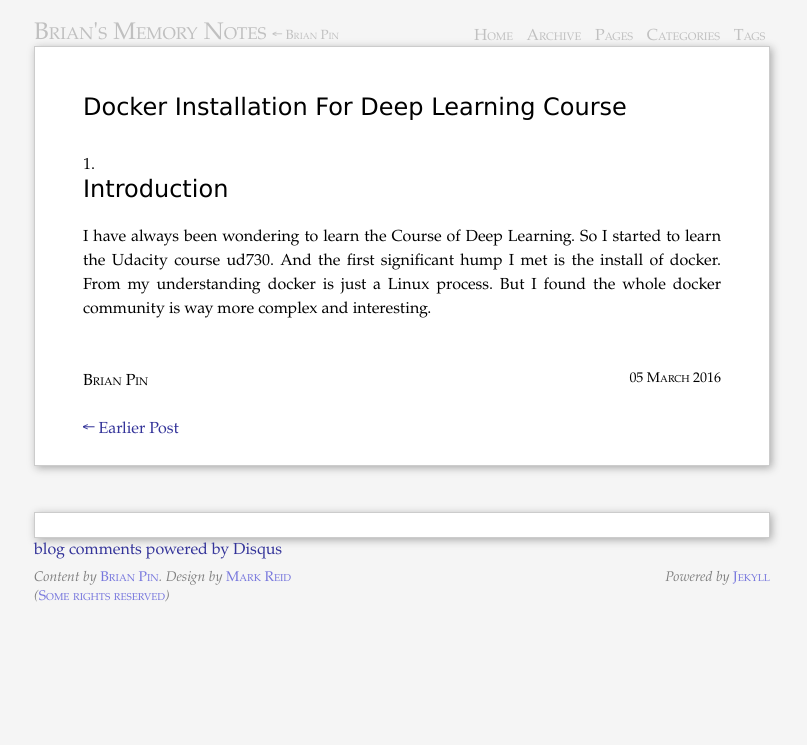
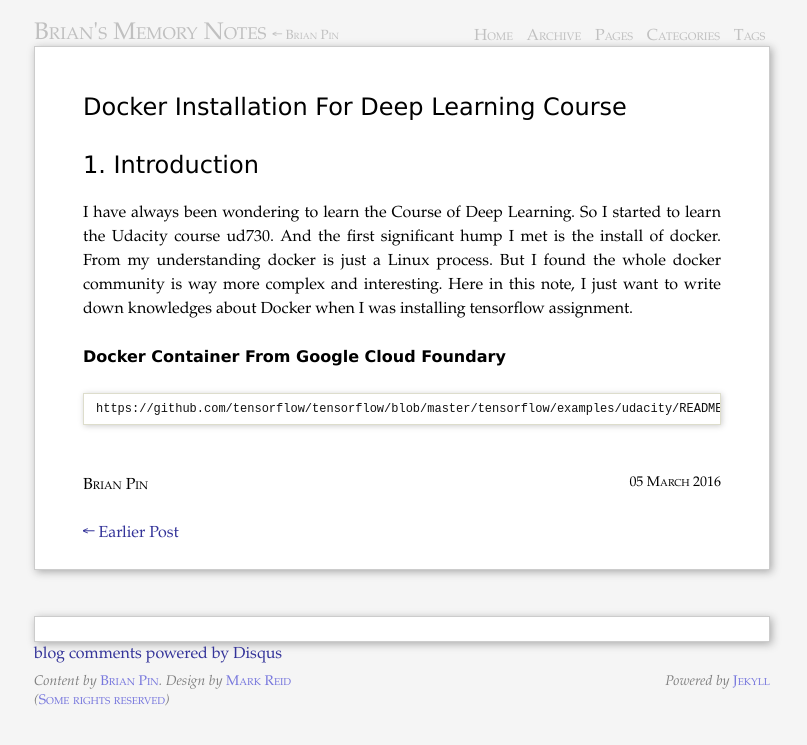
Before and after one commit to BrianPin/brianpin.github.io, a Jekyll site: the page built from _posts/2016-03-05-docker-note-for-udacity-deep-learning-course.markdown, in a window 1280 px wide. Shown: the top 745 px of the page, without its empty margins (238-1045 px from the left). Built offline with Jekyll 4.4.1, drawn with Linux system fonts in a browser that asks for light colours; Markdown is read by kramdown in place of the engine named in the settings; comment, search, counter and statistics services are not loaded.

Commit message:
Change of Docker introduction

````diff
--- a/_posts/2016-03-05-docker-note-for-udacity-deep-learning-course.markdown
+++ b/_posts/2016-03-05-docker-note-for-udacity-deep-learning-course.markdown
@@ -3,9 +3,15 @@ layout: post
 comments: true
 title: Docker Installation For Deep Learning Course
 ---
-1. Introduction
-===============
+# 1. Introduction
 I have always been wondering to learn the Course of Deep Learning. So I started
 to learn the Udacity course ud730. And the first significant hump I met is the
 install of docker. From my understanding docker is just a Linux process. But I
-found the whole docker community is way more complex and interesting.
+found the whole docker community is way more complex and interesting. Here in
+this note, I just want to write down knowledges about Docker when I was installing
+tensorflow assignment.
+
+## Docker Container From Google Cloud Foundary
+```
+https://github.com/tensorflow/tensorflow/blob/master/tensorflow/examples/udacity/README.md
+```
````
